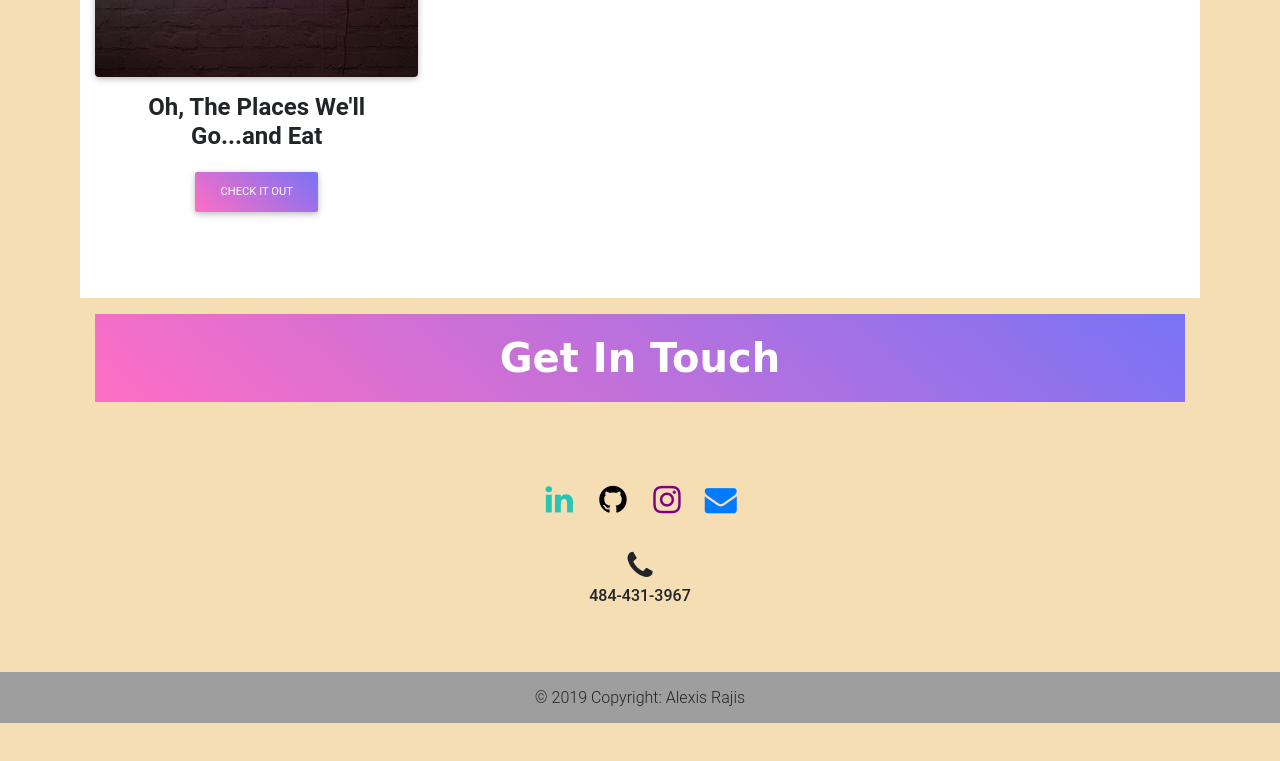
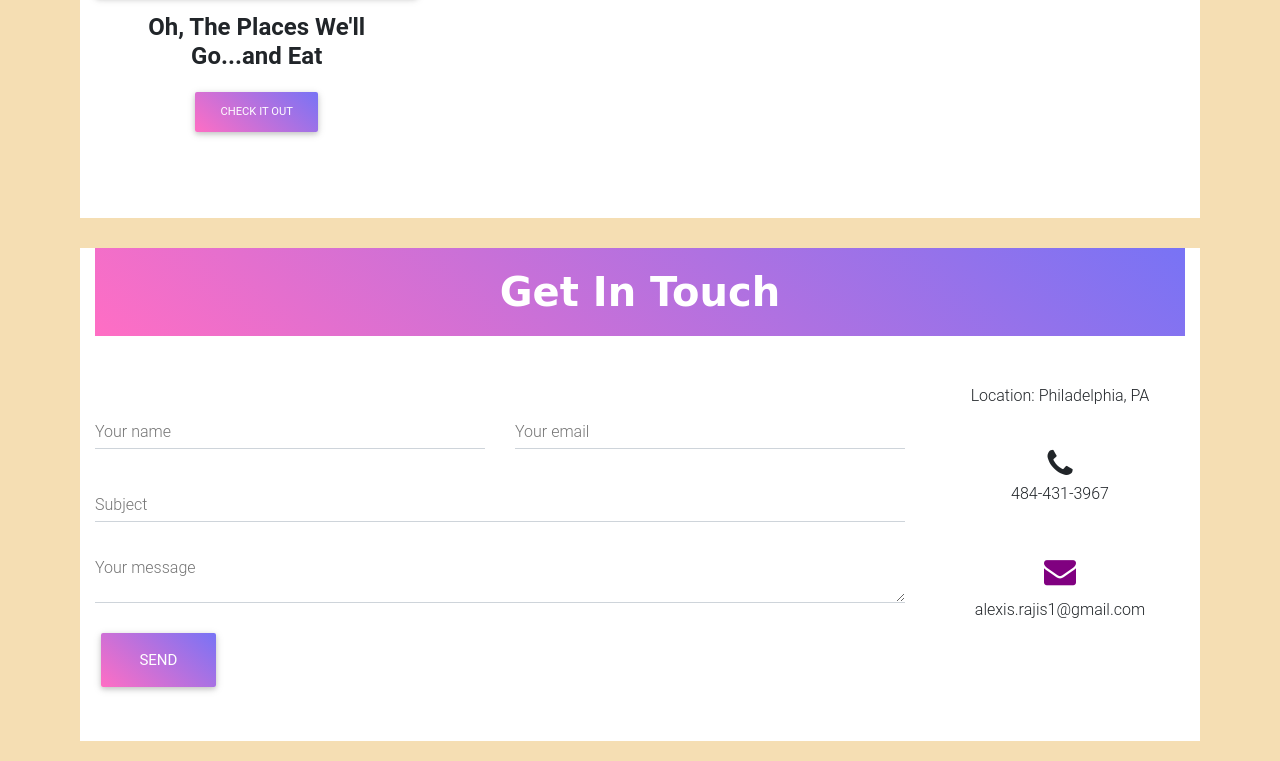
Before and after one commit to arajis06/Updated-Portfolio, a plain HTML site: page index.html in a window 1280 px wide. Shown: the part 2036-2797 px from the top of the page. Before the commit the page ends 2759 px from the top, so only its background shows below. Drawn offline with nearby package versions, Linux system fonts and the light colour scheme; a web font is replaced by a local one.

Commit message:
removed nav

```diff
--- a/assets/css/custom.css
+++ b/assets/css/custom.css
@@ -11,7 +11,7 @@ body {
   color: purple;
 }
 h1 {
-  text-align: end;
+  text-align: center;
   margin-right: 25px;
 
 }
@@ -100,13 +100,14 @@ padding-top: -5px;
 .card-body {
   padding-top: 0;
 }
-.contact-form {
-
-
-}
-.first-footer {
+.contact-title {
+  margin-top: 0;
+  color: white;
+  text-align: center;
+  font-style: normal;
   padding: 20px;
 }
+
 .form-control {
   color: black;
 }
@@ -115,12 +116,18 @@ padding-top: -5px;
 }
 .container-contact {
   max-width: 1120px;
+  margin-top: 30px;
+  margin-bottom: 30px;
 
 }
 /* ICONS */
 .icons {
   text-align: center;
-
+  margin: -10px 0 10px;
+}
+.icon-title {
+  color: rgb(18, 158, 144);
+  text-shadow: 1px 1px 3px white;
 }
 .links {
   padding: 10px 5px 10px;
@@ -140,6 +147,9 @@ padding-top: -5px;
   color: rgb(39, 197, 181);
 }
 .fa-instagram {
+  color: purple;
+}
+.fa-envelope {
   color: purple;
 }
 /* @media (max-width: 740px) {
--- a/index.html
+++ b/index.html
@@ -21,35 +21,6 @@
 
 
 <body>
-  <header>
-            <!--Navbar-->
-            <nav class="navbar navbar-light purple lighten-4 mb-4">
-              <!-- Navbar brand -->
-                <a class="navbar-brand justify-content-center text-white">Alexis Rajis</a>
-                <!-- Collapse button -->
-                <button class="navbar-toggler toggler-example purple-gradient" type="button" data-toggle="collapse"
-                    data-target="#navbarSupportedContent41" aria-controls="navbarSupportedContent41" aria-expanded="false" aria-label="Toggle navigation">
-                    <span class="white-text"><i class="fa fa-bars fa-1x"></i></span>
-                </button>
-
-                <!-- Collapsible content -->
-                <div class="collapse navbar-collapse" id="navbarSupportedContent41">
-                  <!-- Links -->
-                  <ul class="navbar-nav mr-auto">
-                    <li class="nav-item active">
-                      <a class="nav-link" href="#one">About Me<span class="sr-only">(current)</span></a>
-                    </li>
-                    <li class="nav-item">
-                      <a class="nav-link" href="#two">My Portfolio</a>
-                    </li>
-                    <li class="nav-item">
-                      <a class="nav-link" href="#three">Contact Me</a>
-                    </li>
-                  </ul>
-                  <!-- Links end -->
-                </div><!-- Collapsible content end -->
-
-              </nav><!--Navbar end-->
 
     <!-- Intro Section -->
     <div class="container">
@@ -59,7 +30,7 @@
 
 
                 <div class="intro-info-content justify-content-right">
-                  <h1 class="h1-responsive welcome pt-10">Welcome to My Wonderland.</h1>
+                  <h1 class="h1-responsive welcome pt-10">HELLO.</h1>
                   <h2 class=" iam wow fadeInDown" data-wow-delay="0.3s">I am <strong class="name">Alexis Rajis</strong></h2>
                   <h5 class=" sub-title text-uppercase wow fadeInDown" data-wow-delay="0.3s">Web Developer</h5>
                 </div>
@@ -67,7 +38,6 @@
             </div><!--row end-->
         </div><!--jumbotron end-->
       </div><!--container end-->
-      </header>
 
         <!--Main Layout-->
       <section>
@@ -165,27 +135,101 @@
           </section>
 
           <!--4-->
-            <div class="container container-contact lighten-3 pb-5">
+            <div class="container container-contact bg-white lighten-3 pb-5">
+                <!-- Row -->
                 <div class="row">
                   <div class="col-md-12">
-                    <h3 class="portfolio-title font-weight-bold mb-5 purple-gradient">Get In Touch</h3>
+                    <h3 class="contact-title font-weight-bold mb-5 purple-gradient">Get In Touch</h3>
+                  </div>
+                </div>
+                <!-- row end -->
 
+                <!-- Row -->
+                <div class="row">
+                  <div class="col-md-9 mb-md-0 mb-5">
+                  <!-- Form -->
+                  <form id="contact-form" name="contact-form" action="mail.php" method="POST">
+                    <!-- row -->
+                    <div class="row">
+                      <div class="col-md-6">
+                        <div class="md-form mb-0">
+                          <input type="text" id="name" name="name" class="form-control">
+                          <label for="name" class="">Your name</label>
+                        </div>
+                      </div>
+                      <div class="col-md-6">
+                        <div class="md-form mb-0">
+                          <input type="text" id="email" name="email" class="form-control">
+                          <label for="email" class="">Your email</label>
+                        </div>
+                      </div>
+                    </div>
+                    <!-- row end-->
+
+                    <!--row-->
+                    <div class="row">
+                        <div class="col-md-12">
+                            <div class="md-form mb-0">
+                                <input type="text" id="subject" name="subject" class="form-control">
+                                <label for="subject" class="">Subject</label>
+                            </div>
+                        </div>
+                    </div>
+                    <!-- row end-->
+
+                    <!--row-->
+                    <div class="row">
+                      <div class="col-md-12">
+                        <div class="md-form">
+                          <textarea type="text" id="message" name="message" rows="2" class="form-control md-textarea"></textarea>
+                          <label for="message">Your message</label>
+                        </div>
+                       </div>
+                    </div>
+                <!--row end-->
+
+                </form>
+
+                <div class="text-center text-md-left">
+                    <a class="btn purple-gradient text-white btn-lg" onclick="validateForm()">Send</a>
+                </div>
+                <div class="status"></div>
+            </div>
+            <!--column end-->
+
+            <!--Grid column-->
+            <div class="col-md-3 text-center">
+              <p>Location: Philadelphia, PA</p>
+                <ul class="list-unstyled mb-0">
+                    <li><i class="fa fa-phone mt-4 fa-2x"></i>
+                        <p>484-431-3967</p>
+                    </li>
+
+                    <li><a href='mailto:alexis.rajis1@gmail.com' target="_blank" class="fa fa-envelope links mt-4 fa-2x"></a>
+                        <p>alexis.rajis1@gmail.com</p>
+                    </li>
+                </ul>
+            </div>
+            <!--Grid column-->
+        </div><!--row end-->
+      </div><!--container end-->
+
+      <!--Footer-->
+      <footer class="container-fluid page-footer lighten-3">
+        <div class="row purple-gradient">
+          <div class="first-footer col-md-12">
+            <h3 class ="icon-title text-center font-weight-bold mb-3">Connect With Me</h3>
             <!-- Add font awesome icons -->
                 <div class="icons">
                   <!-- Icon Links -->
                     <a href="https://www.linkedin.com/in/alexis-rajis-69903a63" target="_blank" class="fa fa-linkedin links mt-4 fa-2x"></a>
                     <a href="https://github.com/arajis06" target="_blank" class="fa fa-github links mt-4 fa-2x" aria-hidden="true"></a>
                     <a href="https://www.instagram.com/phoenixroze_/?hl=en" target="_blank" class="fa fa-instagram links mt-4 fa-2x"></a>
-                        <a href='mailto:alexis.rajis1@gmail.com' target="_blank" class="fa fa-envelope links mt-4 fa-2x"></a><br>
-                        <i class="fa fa-phone mt-4 fa-2x"></i><p><strong>484-431-3967</strong></p>
-                      </ul>
                 </div>
               </div><!--col end-->
             </div><!--row end-->
-            </div><!--container end-->
 
-            <!--Footer-->
-            <footer>
+            <!-- row -->
             <div class="row copywrite">
               <div class="col-md-12">
                 <h5 class="my-3 text-center">&copy; 2019 Copyright: Alexis Rajis</h5>
```
Lines whose indentation alone changed are shown as unchanged.
